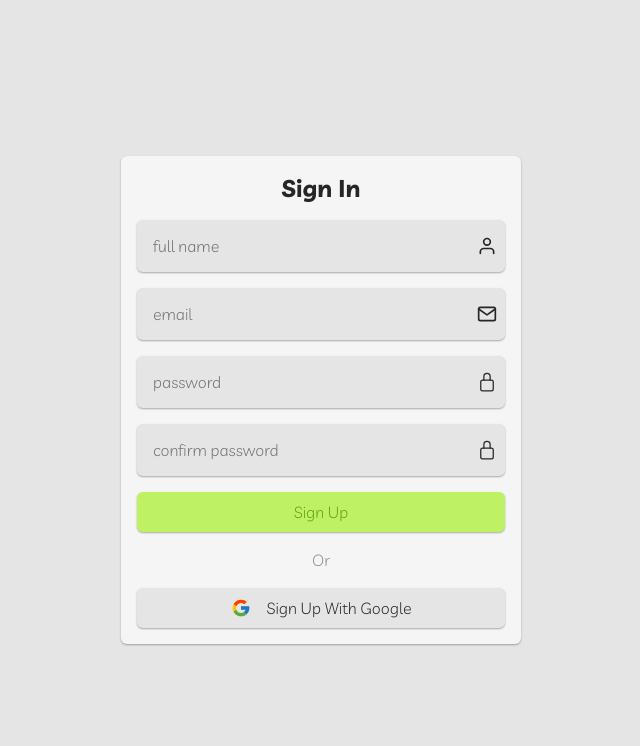
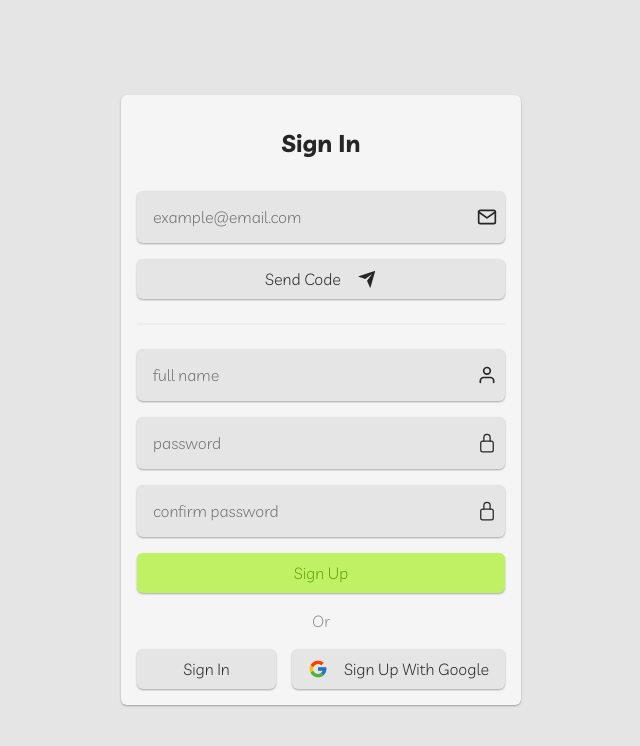
Before and after one commit to Warriors-of-Light/projectpalestine, a Next.js app: page /signup in a window 1280 px wide. Shown: the top 746 px of the page, without its empty margins (319-959 px from the left). Built offline with nearby package versions, Linux system fonts and the light colour scheme.

Commit message:
Verify email in sign up

```diff
--- a/package.json
+++ b/package.json
@@ -15,6 +15,7 @@
     "react": "^18",
     "react-dom": "^18",
     "react-icons": "^4.11.0",
+    "resend": "^2.0.0",
     "uuid": "^9.0.1"
   },
   "devDependencies": {
--- a/src/app/(path)/signin/page.tsx
+++ b/src/app/(path)/signin/page.tsx
@@ -1,11 +1,14 @@
+'use client'
+
 import { Icon } from "@/app/_lib/modules";
 import Link from "next/link";
 
-export default function Login() {
+export default function Signin() {
+
     return (
         <div className="w-full h-screen center padding">
             <div className="box h-fit stack gap rd max-w-[400px] shadow">
-                <div className="full text-3 title text-center">Sign in</div>
+                <div className="full text-3 title text-center padding">Sign in</div>
                 <form className="full stack gap">
                     <div className="relative full">
                         <input className="input" type="email" placeholder="email" />
--- a/src/app/(path)/signup/page.tsx
+++ b/src/app/(path)/signup/page.tsx
@@ -1,19 +1,78 @@
-import { Icon } from "@/app/_lib/modules";
+// Sign up : create account
+
+'use client'
+
 import Link from "next/link";
+import { useState } from "react";
+import { Icon, Loader } from "@/app/_lib/modules";
 
-export default function Login() {
+export default function Signup() {
+
+    // Initialize //
+    const [email, setEmail] = useState('')
+    const [verifying, setVerifying] = useState(0)
+    const [name, setName] = useState('')
+    const [passoword, setPassoword] = useState('')
+
+    // Functions //
+    const isValidEmail = (email: string) => {
+        // Regular expression for basic email validation
+        const emailRegex = /^[^\s@]+@[^\s@]+\.[^\s@]+$/;
+        return emailRegex.test(email);
+    }
+    const sendCode = () => {
+        if (isValidEmail(email) && !verifying) {
+            setVerifying(1)
+            fetch('/api/auth/mailer', {
+                method: 'POST',
+                body: JSON.stringify({ email })
+            })
+                .then(res => res.json())
+                .then(res => {if(!res.error) setVerifying(2)})
+        }
+    }
+    const signup = (e: any) => {
+        e.preventDefault()
+    }
+
     return (
         <div className="w-full h-screen center padding">
             <div className="box h-fit stack gap rd max-w-[400px] shadow">
-                <div className="full text-3 title text-center">Sign in</div>
-                <form className="full stack gap">
+                <div className="full text-3 title text-center padding">Sign in</div>
+                <form className="full stack gap" onSubmit={signup}>
+                    <div className="relative full">
+                        <input
+                            className="input"
+                            type="email"
+                            placeholder="example@email.com"
+                            value={email}
+                            onChange={(e) => setEmail(e.target.value)}
+                        />
+                        <Icon type="email" style="absolute right-0 top-1/2 -translate-y-1/2 mr-2" />
+                    </div>
+                    <button className="btn w-full" onClick={sendCode}>
+                        {
+                            verifying === 0 && <>
+                                <span>send code</span>
+                                <Icon type="submit" />
+                            </>
+                        }
+                        {
+                            verifying === 1 && <>
+                                <Loader />
+                            </>
+                        }
+                        {
+                            verifying === 2 && <>
+                                <span>verified</span>
+                                <Icon type="check" />
+                            </>
+                        }
+                    </button>
+                    <div className="line" />
                     <div className="relative full">
                         <input className="input" type="text" placeholder="full name" />
                         <Icon type="user" style="absolute right-0 top-1/2 -translate-y-1/2 mr-2" />
-                    </div>
-                    <div className="relative full">
-                        <input className="input" type="email" placeholder="email" />
-                        <Icon type="email" style="absolute right-0 top-1/2 -translate-y-1/2 mr-2" />
                     </div>
                     <div className="relative full">
                         <input className="input" type="password" placeholder="password" />
@@ -28,10 +87,15 @@ export default function Login() {
                     </button>
                 </form>
                 <div className="opacity-50 full text-center">Or</div>
-                <Link className="btn w-full" href="api/auth/google">
-                    <Icon type="google" />
-                    <span>Sign up with google</span>
-                </Link>
+                <div className="full stack gap md:flex-row">
+                    <Link className="btn w-full" href="/signin">
+                        <span>Sign in</span>
+                    </Link>
+                    <Link className="btn w-full" href="api/auth/google">
+                        <Icon type="google" />
+                        <span>Sign up with google</span>
+                    </Link>
+                </div>
             </div>
         </div>
     )
--- /dev/null
+++ b/src/app/_lib/common/email-template.tsx
@@ -0,0 +1,21 @@
+import * as React from 'react'
+
+interface EmailTemplateProps {
+    title: string,
+    content: string
+}
+
+export const EmailTemplate: React.FC<Readonly<EmailTemplateProps>> = ({
+    title,
+    content,
+}) => (
+    <div style={{
+        background: '#eee',
+        color: '#555',
+        padding: 10,
+        borderRadius: 10
+    }}>
+        <div style={{fontSize: 20, fontWeight: 800}}>{title}</div>
+        <div style={{fontSize: 15, fontWeight: 500}}>{content}</div>
+    </div>
+)
--- a/src/app/_lib/modules.ts
+++ b/src/app/_lib/modules.ts
@@ -10,3 +10,4 @@ export { Loader } from './common/loader'
 export { Rating } from './common/rating'
 export { default as CompanyCard } from './common/companyCard'
 export { Message } from './common/message'
+export { EmailTemplate} from './common/email-template'
--- /dev/null
+++ b/src/app/api/auth/mailer/route.ts
@@ -0,0 +1,36 @@
+import { NextRequest, NextResponse } from "next/server"
+import { EmailTemplate } from '@/app/_lib/modules'
+import { Resend } from 'resend'
+
+const resend = new Resend(process.env.RESEND_API_KEY)
+
+export async function POST(request: NextRequest) {
+
+    try {
+
+        // email
+        const { email } = await request.json()
+        // Generate code to verify email
+        const code = Math.floor(Math.random() * (999999 - 111111) + 111111)
+        const payload = {
+            from: 'Acme <onboarding@resend.dev>',
+            to: [email],
+            subject: 'Verfication Code',
+            react: EmailTemplate({
+                title: 'Welcome to project palestine!',
+                content: `Your verification code is: ${code}`
+            }),
+        }
+
+        const data = await resend.emails.send(payload)
+
+        return NextResponse.json(data);
+
+    } catch (e) {
+
+        console.log('[Error](mailer)')
+        return Response.json({ message: 'error' })
+
+    }
+
+}
--- /dev/null
+++ b/src/app/api/auth/signin/route.ts
@@ -0,0 +1,70 @@
+import { NextRequest, NextResponse } from "next/server"
+import { connectToDatabase } from '@/utils/moduels'
+import { users } from '@/data/modules'
+
+// Post
+export async function POST(request: NextRequest) {
+
+    try {
+
+        await connectToDatabase()
+        const cookie = request.cookies.get('token')?.value
+        if (!cookie) return Response.json({ message: 'No cookie' })
+
+        const {
+            name,
+            email,
+            password
+        }: {
+            name: string,
+            email: string,
+            password: string
+        } = await request.json()
+
+        if (name && email && password) {
+            if(!isOldEmail(email)){
+                await registerUser(name, email, password, cookie)
+            return NextResponse.json({ message: 'signin' })
+            }else {
+                return NextResponse.json({ message: 'incorrect email' })
+            }
+        } else {
+            return NextResponse.json({ message: 'incorrect data' })
+        }
+
+    } catch (e) {
+        console.log('[Error]', e)
+        NextResponse.json({ status: false })
+    }
+
+}
+
+// check is old user
+async function isOldEmail(email: string) {
+
+    return await users.findOne({ 'email': email }) ? true : false
+
+}
+
+// Register new user in database
+async function registerUser(name: string, email: string, password: string, cookie: string) {
+
+    try {
+
+        const data = Object.assign({}, {
+            name,
+            email,
+            password,
+            picture: '',
+            cookie
+        })
+        const newUser = new users(data)
+        await newUser.save()
+
+    } catch (e) {
+
+        console.log('[Error](register user)')
+
+    }
+
+}
--- a/src/css/globals.css
+++ b/src/css/globals.css
@@ -164,7 +164,7 @@
 
   /* Line / separator */
   .line {
-    @apply border-b border-foreground opacity-50 w-full
+    @apply border-b-2 border-background opacity-50 w-full my-2
   }
 
   /* Blood loader */
```
Also changed, not shown: 1 other file (tests, documents, lock files or other folders).
